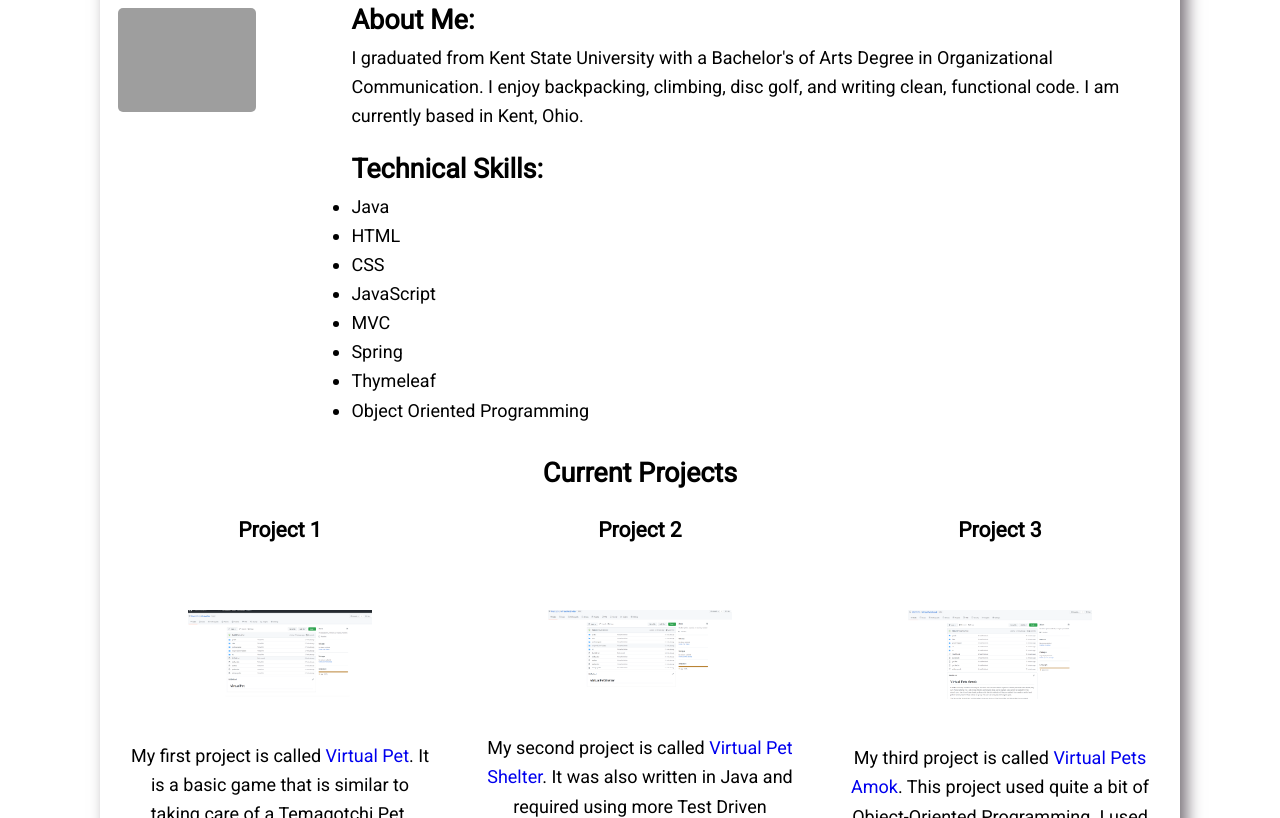
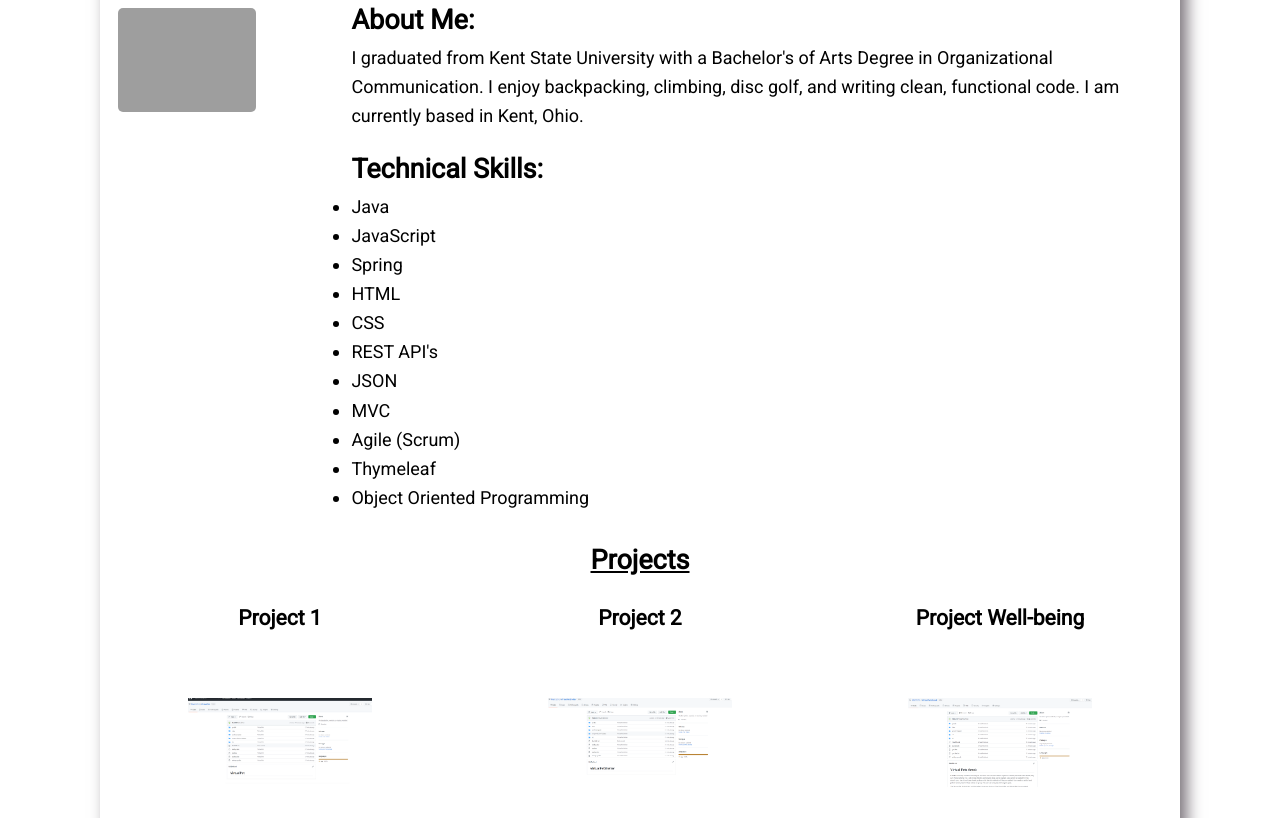
Before and after one commit to Matt1218/Matt1218.github.io, a plain HTML site: page index.html in a window 1280 px wide. Shown: the part 111-929 px from the top of the page. Drawn offline with Linux system fonts and the light colour scheme; grey boxes are pictures that could not be loaded.

Commit message:
projects

```diff
--- a/index.html
+++ b/index.html
@@ -41,11 +41,14 @@
                     <h2>Technical Skills:</h2>
                     <ul>
                         <li>Java</li>
+                        <li>JavaScript</li>
+                        <li>Spring</li>
                         <li>HTML</li>
                         <li>CSS</li>
-                        <li>JavaScript</li>
+                        <li>REST API's</li>
+                        <li>JSON</li>
                         <li>MVC</li>
-                        <li>Spring</li>
+                        <li>Agile (Scrum)</li>
                         <li>Thymeleaf</li>
                         <li>Object Oriented Programming</li>
                     </ul>
@@ -55,7 +58,7 @@
 
         </section>
 
-        <h2 id="projects-title">Current Projects</h2>
+        <h2 id="projects-title">Projects</h2>
         <section id="projects">
             <article class="projects-column">
                 <h3 class="projects-column-title">Project 1</h3>
@@ -82,16 +85,16 @@
                 </figure>
             </article>
             <article class="projects-column">
-                <h3 class="projects-column-title">Project 3</h3>
+                <h3 class="projects-column-title">Project Well-being</h3>
                 <figure class="projects-column-figure">
                     <img src="./assets/VirtualPetsAmokScreenshot.png" alt="VirtualPetsAmokScreenshot"
                         class="projects-image-3">
-                    <p>My third project is called <a href="https://github.com/Matt1218/VirtualPetsAmok">Virtual Pets
-                            Amok</a>. This project used quite a bit of Object-Oriented Programming. I used Abstract
-                        classes
-                        as well as Interfaces to help with certain attributes of the pets. I allowed the user to
-                        adopt/admit
-                        not only virtual pets, but both organic and robotic virtual pets.</p>
+                    <p>My third project is called <a href="https://github.com/Matt1218/Project-Well-being">Project
+                            Well-being
+                        </a>. This was a team project designed around building a mental health application. The user can
+                        perform daily check-ins, ad-hac journaling, add/delete reminders, and complete questionaires. I
+                        think the cool part about the application is the ability to have a care provider log in and be
+                        able to see their clients' data.</p>
                 </figure>
             </article>
         </section>
--- a/style.css
+++ b/style.css
@@ -95,6 +95,7 @@ a {
 #projects-title{
     text-align: center;
     margin: 1rem;
+    text-decoration: underline;
 }
 
 #projects{
```
